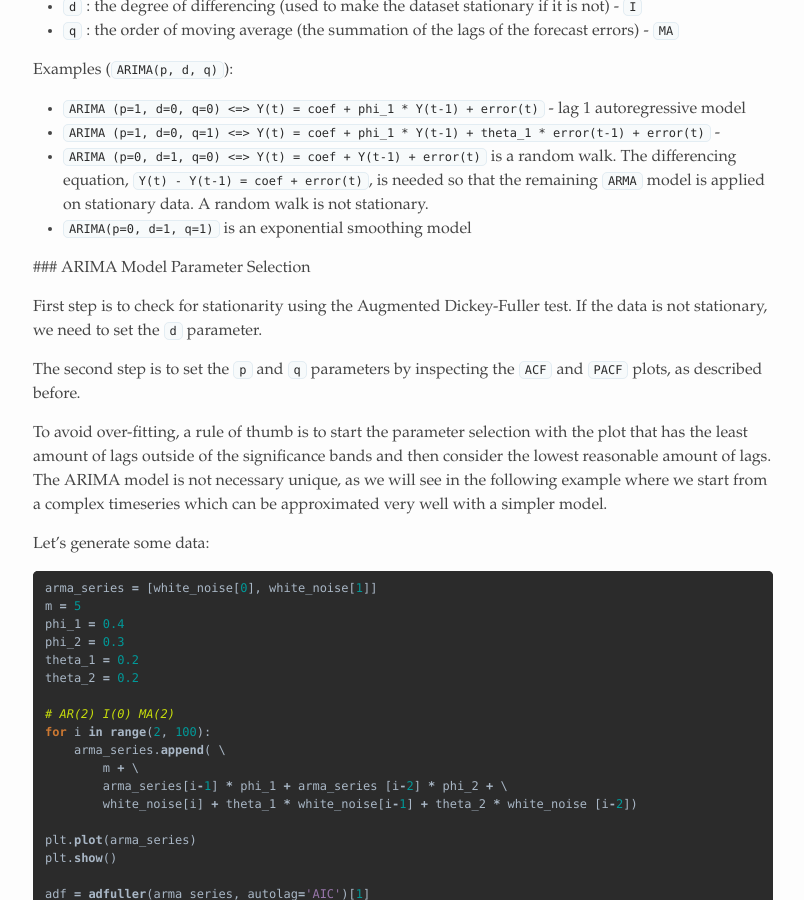
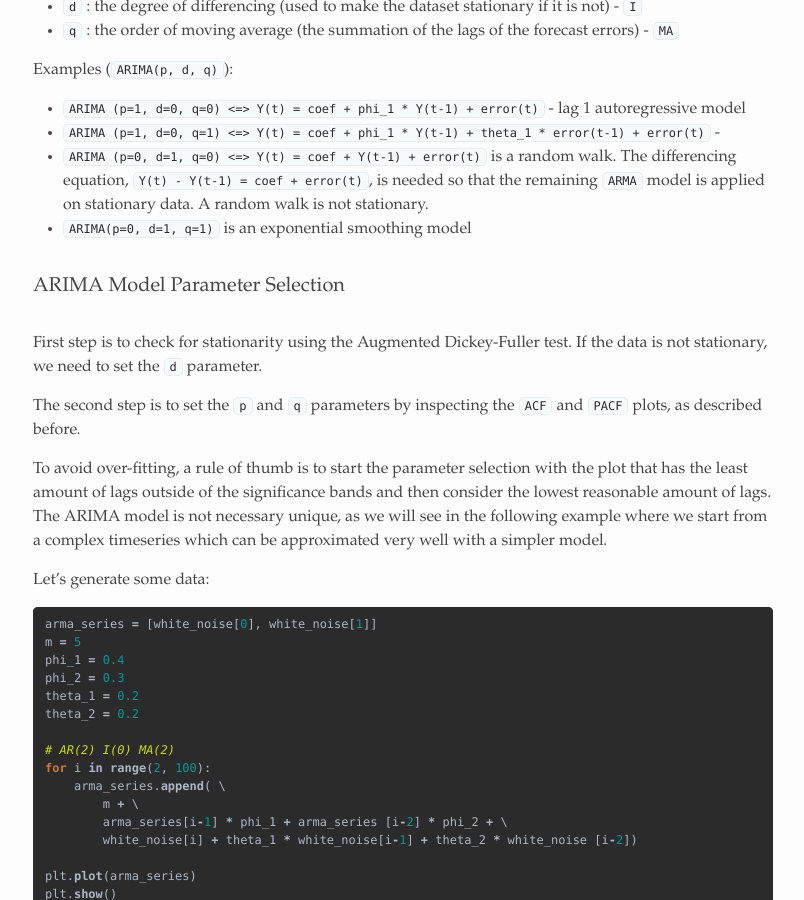
Before and after one commit to alexandrugris/my-jekyll-tech-blog, a Jekyll site: the page built from MyBlog/_posts/2021-08-14-timeseries-analysis.markdown, in a window 1280 px wide and 900 px high, scrolled down 7657 px. Shown: the whole window, without its empty margins (237-1041 px from the left). Built offline with Jekyll 4.4.1, drawn with Linux system fonts in a browser that asks for light colours; some of the changed lines change nothing that is shown; some of the changed text lies outside the part shown.

Commit message:
small change

```diff
--- a/MyBlog/_posts/2021-08-14-timeseries-analysis.markdown
+++ b/MyBlog/_posts/2021-08-14-timeseries-analysis.markdown
@@ -211,7 +211,7 @@ Examples (`ARIMA(p, d, q)`):
  - `ARIMA (p=0, d=1, q=0) <=> Y(t) = coef + Y(t-1) + error(t)` is a random walk. The differencing equation, `Y(t) - Y(t-1) = coef + error(t)`, is needed so that the remaining `ARMA` model is applied on stationary data. A random walk is not stationary.
   - `ARIMA(p=0, d=1, q=1)` is an exponential smoothing model
 
- ### ARIMA Model Parameter Selection
+### ARIMA Model Parameter Selection
 
  First step is to check for stationarity using the Augmented Dickey-Fuller test. If the data is not stationary, we need to set the `d` parameter.
 
@@ -309,3 +309,5 @@ print(results.arparams)
 ![Lynx model fit]({{site.url}}/assets/tsa_lynx_arima.png)
 
 Exported notebook is [here](https://alexandrugris.ro/timeseries.html)
+
+A good introductory video [here](https://www.youtube.com/watch?v=xg2-9DhE5vc&list=PLvcbYUQ5t0UHOLnBzl46_Q6QKtFgfMGc3&index=18)
```
